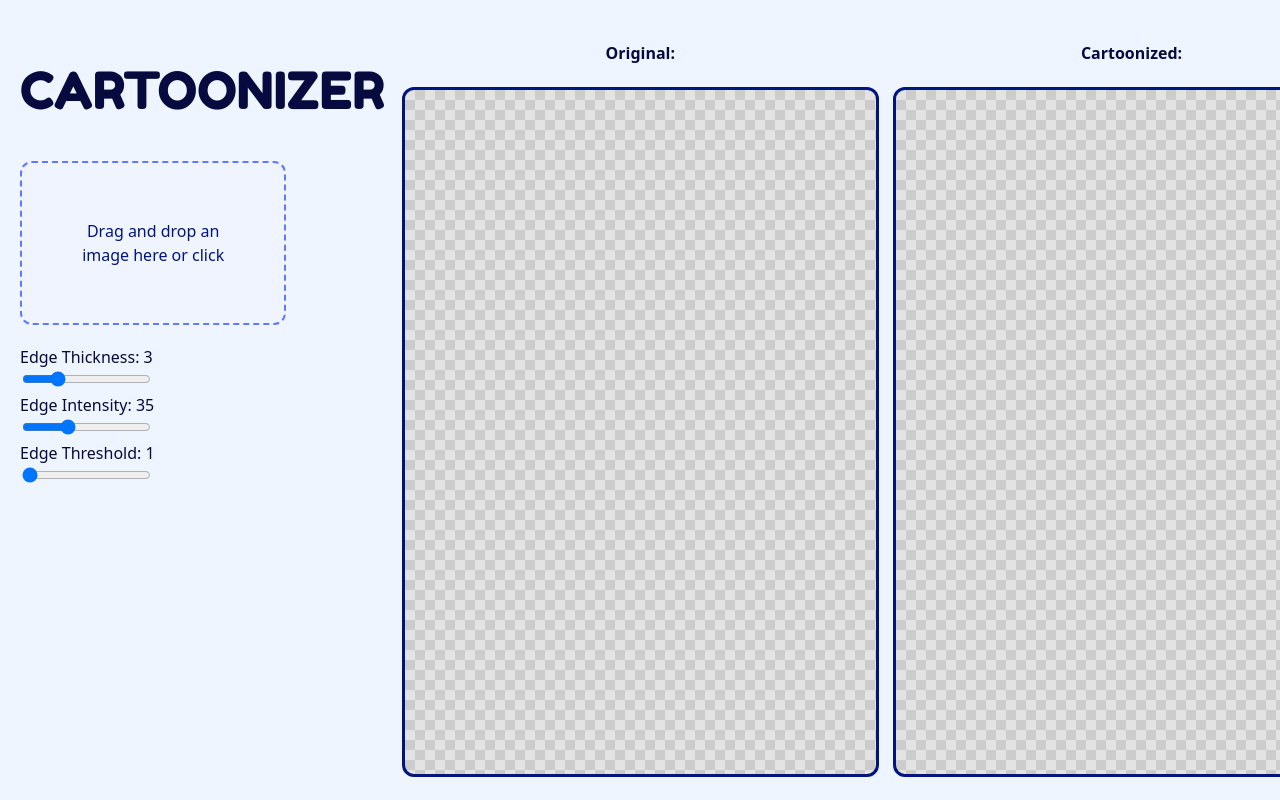
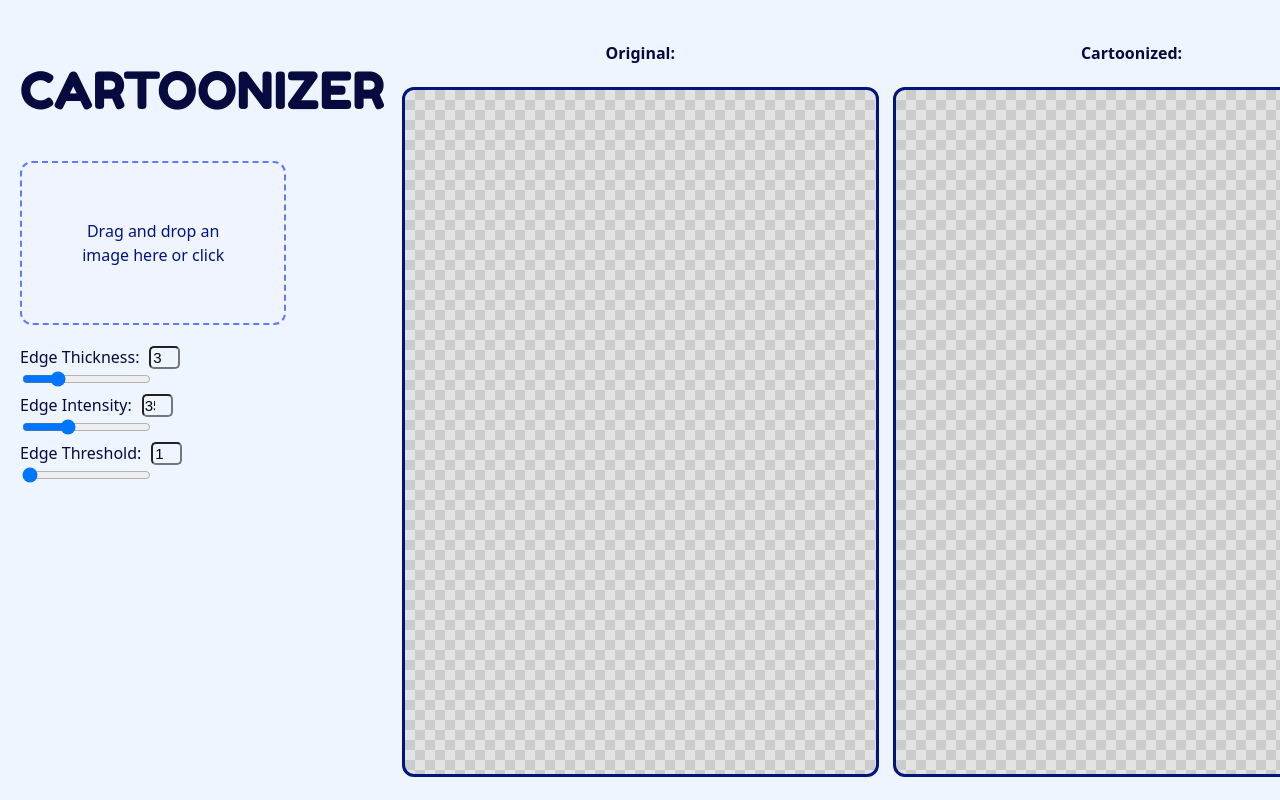
Before and after one commit to KaiWoessner/CartoonConverter, a React (Vite) app in the folder frontend/: page / in a window 1280 px wide. Built offline with nearby package versions, Linux system fonts and the light colour scheme.

Commit message:
Added the option to input values for sliders via keyboard

```diff
--- a/frontend/src/App.css
+++ b/frontend/src/App.css
@@ -87,6 +87,18 @@ img {
   width: 100%
 }
 
+.input { /* for slider */
+  width: 25px;
+  padding: 1px;
+  margin-left: 10px;
+  border-radius: 5px;
+  font-size: 15px;
+  text-align: center;
+  transition: all 0.3s ease;
+  background-color: #eff5ff;
+  color: #010211;
+}
+
 
 /* Drag and drop area */
 .drop-zone {
--- a/frontend/src/App.jsx
+++ b/frontend/src/App.jsx
@@ -11,6 +11,9 @@ function App() {
   const [intensity, setIntensity] = useState(35);
   const [threshold, setThreshold] = useState(1);
   const [originalFileName, setOriginalFileName] = useState(null);
+  const [thicknessInputValue, setInputValue] = useState("3");
+  const [intensityInputValue, setIntensityInputValue] = useState(35);
+  const [thresholdInputValue, setThresholdInputValue] = useState(1);
 
   const fileInputRef = useRef(null);
 
@@ -84,31 +87,75 @@ function App() {
   const handleThicknessSlider = (e) => {
     const thick = parseInt(e.target.value);
     setThickness(thick);
+    setInputValue(thick.toString());  // Sync input value
     //console.log("Thickness:", thick);
     if (imageUploaded) {
       updateCartoon(thick, intensity, threshold);
     }
   };
 
-  // Update intensity variable when slider updated
+  const handleThicknessInput = (e) => {
+    const value = e.target.value;
+
+    // Allow empty string for backspacing
+    if (value === "") {
+      setInputValue("");
+      return;
+    }
+
+    const numericValue = parseInt(value);
+
+    // Update only if value is within range
+    if (!isNaN(numericValue) && numericValue >= 1 && numericValue <= 9) {
+      setThickness(numericValue);
+      setInputValue(value);
+    }
+  };
+
   const handleIntensitySlider = (e) => {
     const intense = parseInt(e.target.value);
     setIntensity(intense);
-    //console.log("Intensity:", intense);
+    setIntensityInputValue(intense);
     if (imageUploaded) {
       updateCartoon(thickness, intense, threshold);
     }
   };
 
-  // Update threshold variable when slider updated
+  const handleIntensityInput = (e) => {
+    const value = e.target.value;
+    if (value === "") {
+      setIntensityInputValue("");
+      return;
+    }
+    const numericValue = parseInt(value);
+    if (!isNaN(numericValue) && numericValue >= 3 && numericValue <= 99) {
+      setIntensity(numericValue);
+      setIntensityInputValue(value);
+    }
+  };
+
   const handleThresholdSlider = (e) => {
     const thresh = parseInt(e.target.value);
     setThreshold(thresh);
-    //console.log("Threshold:", thresh);
+    setThresholdInputValue(thresh);
     if (imageUploaded) {
       updateCartoon(thickness, intensity, thresh);
     }
   };
+
+  const handleThresholdInput = (e) => {
+    const value = e.target.value;
+    if (value === "") {
+      setThresholdInputValue("");
+      return;
+    }
+    const numericValue = parseInt(value);
+    if (!isNaN(numericValue) && numericValue >= 1 && numericValue <= 15) {
+      setThreshold(numericValue);
+      setThresholdInputValue(value);
+    }
+  };
+
 
 
   const handleDragOver = (e) => {
@@ -143,7 +190,16 @@ function App() {
           </div>
 
           <div>
-            <label>Edge Thickness: {thickness}</label>
+            <label>Edge Thickness:</label>
+            <input
+                type="number"
+                min="1"
+                max="9"
+                value={thicknessInputValue}
+                onChange={handleThicknessInput}
+                style={{ marginLeft: '10px' }}
+                className="input"
+              />
             <div className="slider">
               <input
                 type="range"
@@ -158,7 +214,16 @@ function App() {
           </div>
 
           <div>
-            <label>Edge Intensity: {intensity}</label>
+            <label>Edge Intensity:</label>
+            <input
+              type="number"
+              min="3"
+              max="99"
+              value={intensityInputValue}
+              onChange={handleIntensityInput}
+              style={{ marginLeft: '10px' }}
+              className="input"
+            />
             <div className="slider">
               <input
                 type="range"
@@ -172,7 +237,16 @@ function App() {
           </div>
 
           <div>
-            <label>Edge Threshold: {threshold}</label>
+            <label>Edge Threshold:</label>
+            <input
+              type="number"
+              min="1"
+              max="15"
+              value={thresholdInputValue}
+              onChange={handleThresholdInput}
+              style={{ marginLeft: '10px' }}
+              className="input"
+            />
             <div className="slider">
               <input
                 type="range"
```
